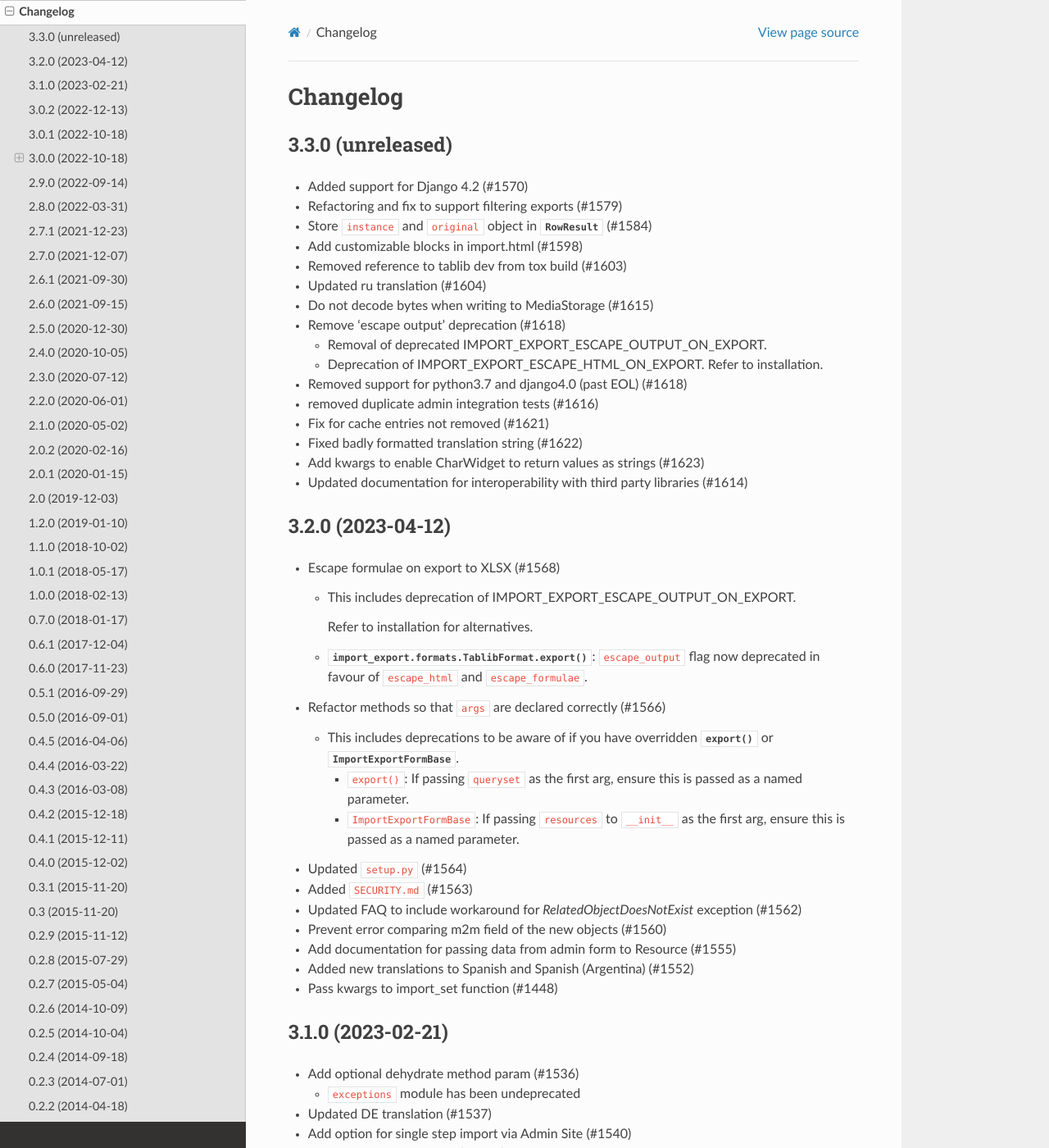
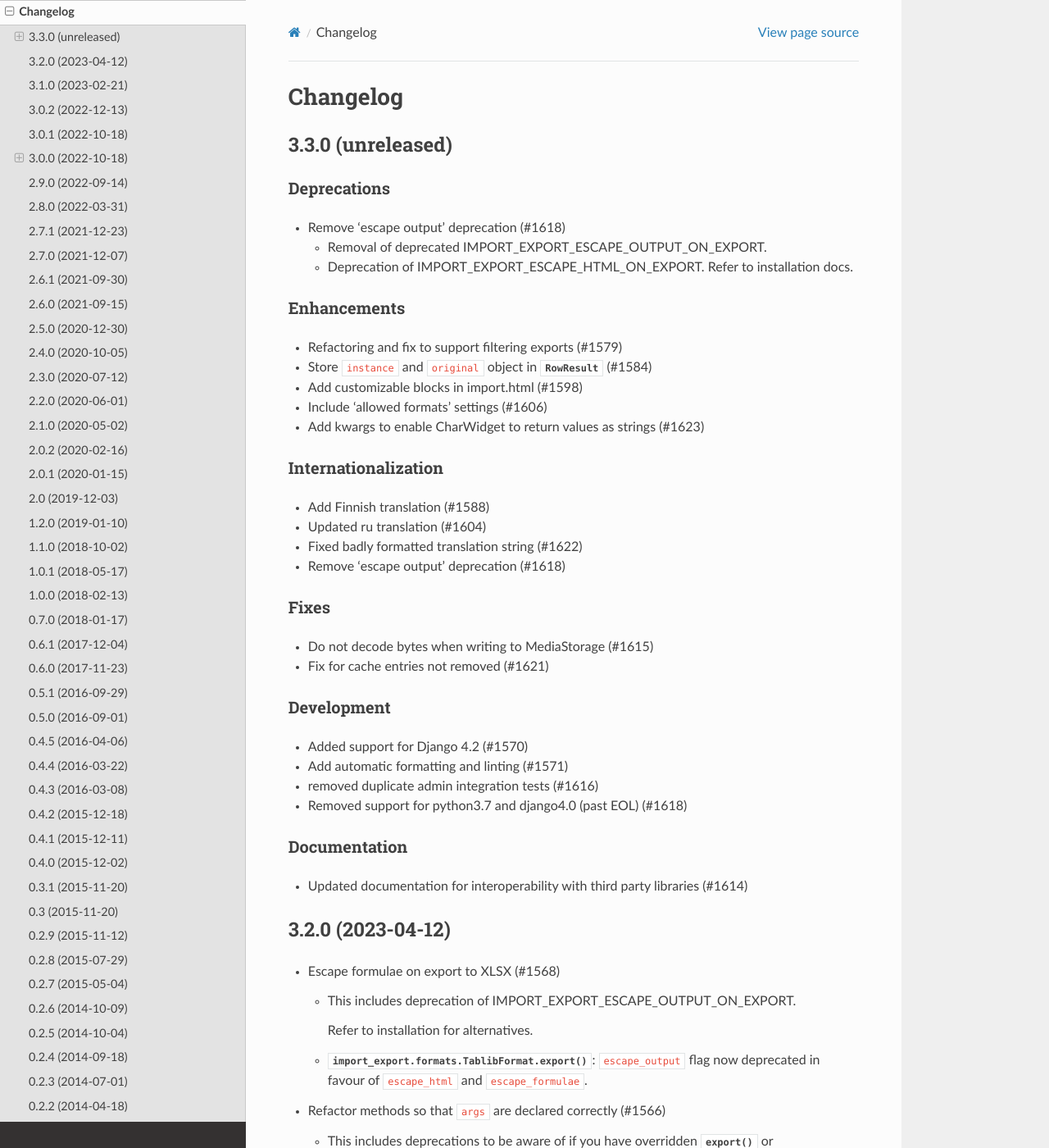
Before and after one commit to django-import-export/django-import-export, a Sphinx documentation site: the page built from docs/changelog.rst, in a window 1280 px wide and 1400 px high. Shown: the whole window at 82% size. Built offline with Sphinx 7.4.7 and the Read the Docs theme 2.0.0, drawn with Linux system fonts in a browser that asks for light colours; pages that are not in the unit, such as notebooks, are missing from menus.

Commit message:
updated changelog (#1624)

```diff
--- a/docs/changelog.rst
+++ b/docs/changelog.rst
@@ -4,24 +4,49 @@
 3.3.0 (unreleased)
 ------------------
 
-- Added support for Django 4.2 (#1570)
-- Refactoring and fix to support filtering exports (#1579)
-- Store ``instance`` and ``original`` object in :class:`~import_export.results.RowResult` (#1584)
-- Add customizable blocks in import.html (#1598)
-- Removed reference to tablib dev from tox build (#1603)
-- Updated ru translation (#1604)
-- Do not decode bytes when writing to MediaStorage (#1615)
+Deprecations
+############
+
 - Remove 'escape output' deprecation (#1618)
 
   - Removal of deprecated :ref:`IMPORT_EXPORT_ESCAPE_OUTPUT_ON_EXPORT`.
 
-  - Deprecation of :ref:`IMPORT_EXPORT_ESCAPE_HTML_ON_EXPORT`.  Refer to :ref:`installation`.
+  - Deprecation of :ref:`IMPORT_EXPORT_ESCAPE_HTML_ON_EXPORT`.  Refer to :ref:`installation` docs.
 
+Enhancements
+############
+
+- Refactoring and fix to support filtering exports (#1579)
+- Store ``instance`` and ``original`` object in :class:`~import_export.results.RowResult` (#1584)
+- Add customizable blocks in import.html (#1598)
+- Include 'allowed formats' settings (#1606)
+- Add kwargs to enable CharWidget to return values as strings (#1623)
+
+Internationalization
+####################
+
+- Add Finnish translation (#1588)
+- Updated ru translation (#1604)
+- Fixed badly formatted translation string (#1622)
+- Remove 'escape output' deprecation (#1618)
+
+Fixes
+#####
+
+- Do not decode bytes when writing to MediaStorage (#1615)
+- Fix for cache entries not removed (#1621)
+
+Development
+###########
+
+- Added support for Django 4.2 (#1570)
+- Add automatic formatting and linting (#1571)
+- removed duplicate admin integration tests (#1616)
 - Removed support for python3.7 and django4.0 (past EOL) (#1618)
-- removed duplicate admin integration tests (#1616)
-- Fix for cache entries not removed (#1621)
-- Fixed badly formatted translation string (#1622)
-- Add kwargs to enable CharWidget to return values as strings (#1623)
+
+Documentation
+#############
+
 - Updated documentation for interoperability with third party libraries (#1614)
 
 3.2.0 (2023-04-12)
```
